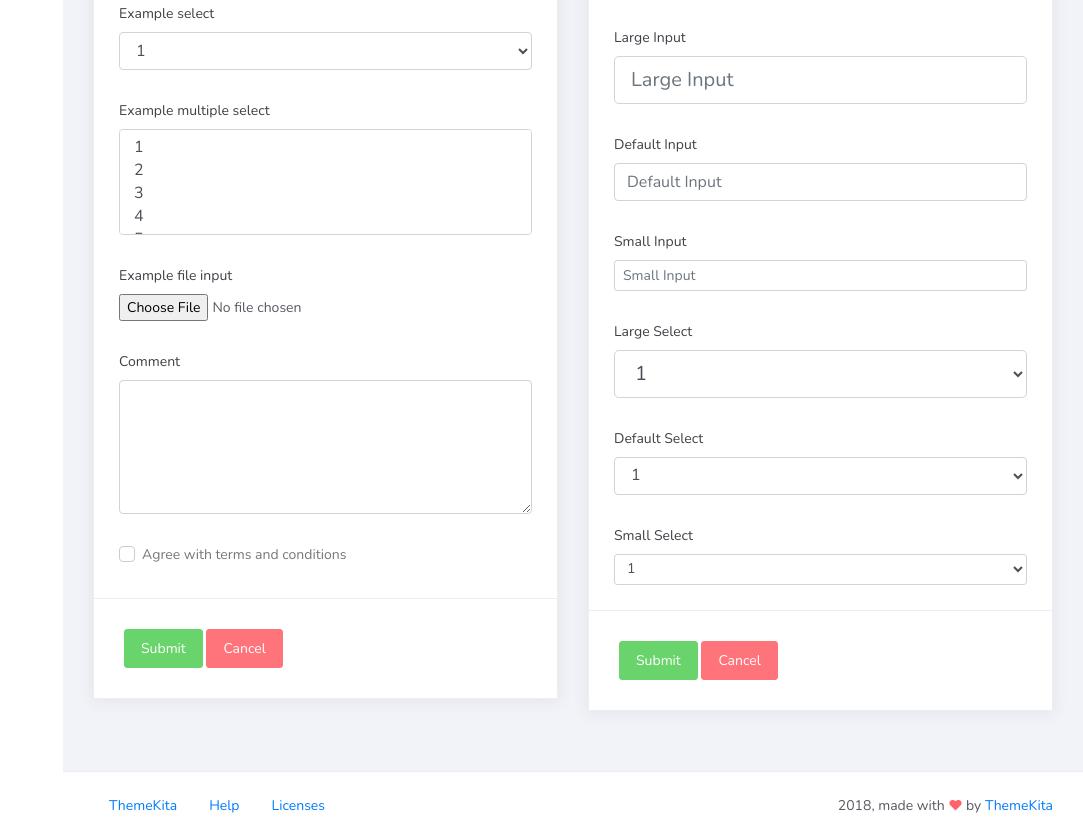
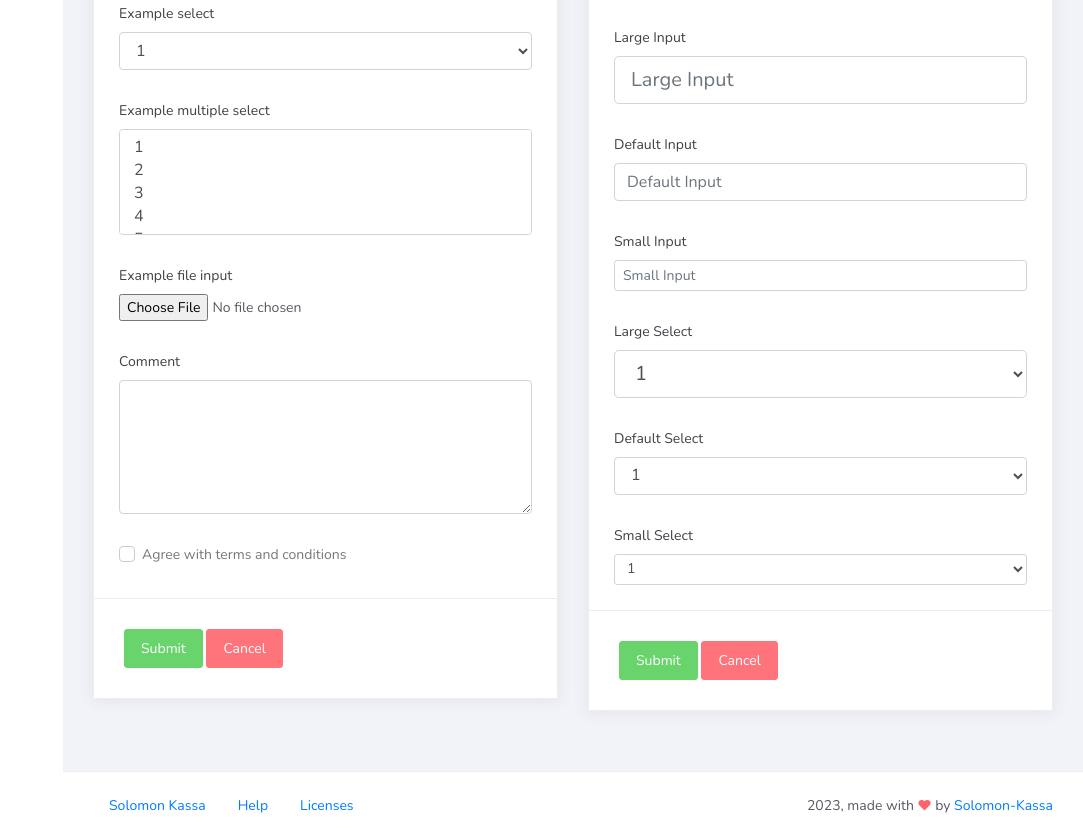
Before and after one commit to Solomonkassa/Bootstrap-Dashboard-master, a plain HTML site: page 007-Ready-Bootstrap-Dashboard-master/forms.html in a window 1280 px wide. Shown: the part 998-1837 px from the top of the page, without its empty margins (197-1280 px from the left). Drawn offline with nearby package versions, Linux system fonts and the light colour scheme.

Commit message:
Update forms.html

```diff
--- a/007-Ready-Bootstrap-Dashboard-master/forms.html
+++ b/007-Ready-Bootstrap-Dashboard-master/forms.html
@@ -436,8 +436,8 @@
 						<nav class="pull-left">
 							<ul class="nav">
 								<li class="nav-item">
-										<a class="nav-link" href="http://www.themekita.com">
-											ThemeKita
+									<a class="nav-link" href="http://www.github.com/solomonkassa">
+										Solomon Kassa
 									</a>
 								</li>
 								<li class="nav-item">
@@ -446,14 +446,14 @@
 									</a>
 								</li>
 								<li class="nav-item">
-										<a class="nav-link" href="#">
+									<a class="nav-link" href="https://github.com/Solomonkassa/Bootstrap-Dashboard-master/">
 										Licenses
 									</a>
 								</li>
 							</ul>
 						</nav>
 						<div class="copyright ml-auto">
-								2018, made with <i class="la la-heart heart text-danger"></i> by <a href="http://www.themekita.com">ThemeKita</a>
+							2023, made with <i class="la la-heart heart text-danger"></i> by <a href="https://github.com/Solomonkassa/Bootstrap-Dashboard-master/">Solomon-Kassa</a>
 						</div>
 					</div>
 					</footer>
```
Lines whose indentation alone changed are shown as unchanged.
